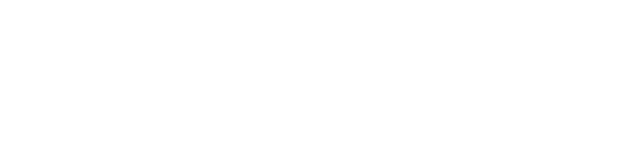
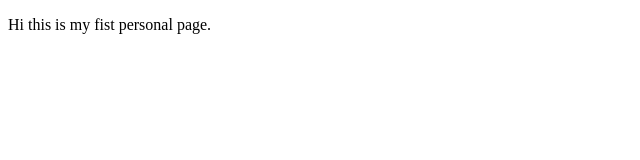
Before and after one commit to Tongjingyan/Tongjingyan.github.io, a plain HTML site: page index.html in a window 1280 px wide. Shown: the whole page, without its empty margins (0-640 px from the left). Drawn offline with Linux system fonts and the light colour scheme.

Commit message:
Update index.html

```diff
--- a/index.html
+++ b/index.html
@@ -6,7 +6,7 @@
     <title>My HTML5 Page</title>
 </head>
 <body>
-
+    <p>Hi this is my fist personal page.</p>
     <!-- 在这里添加你的页面内容 -->
 
 </body>
```
